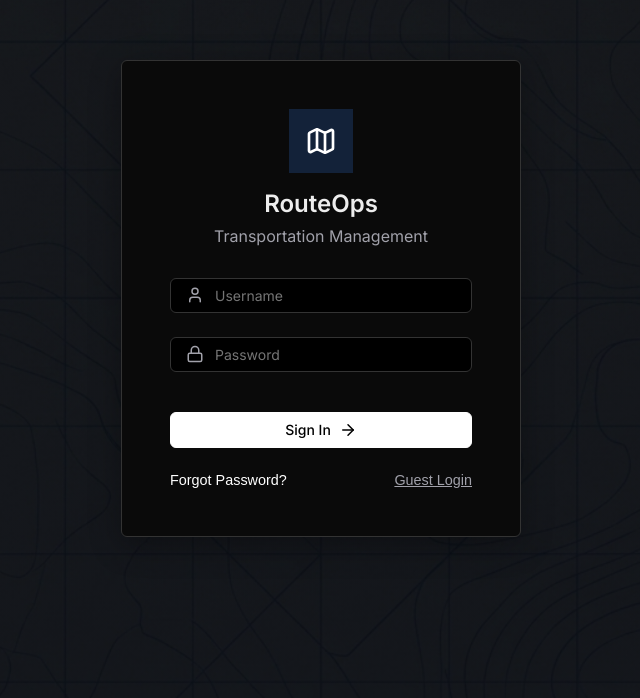
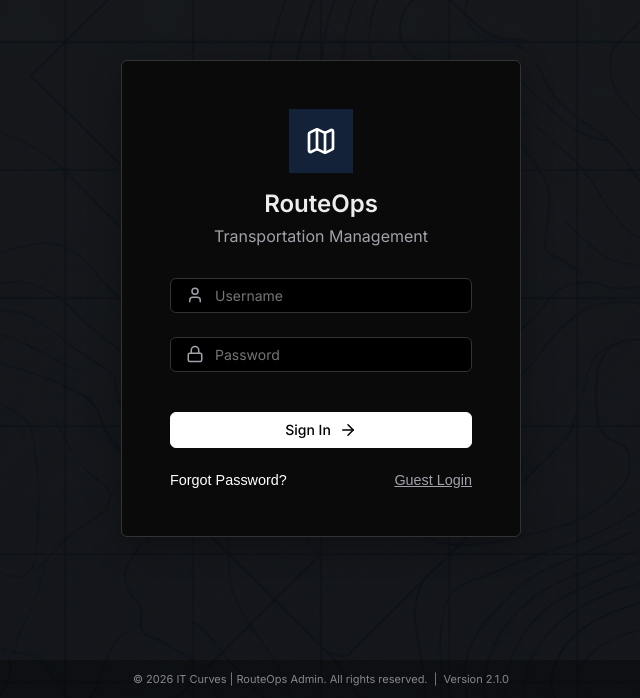
Before and after one commit to umaramin1985-prog/RouteOps, a React (Vite) app in the folder frontend/: page / in a window 1280 px wide. Shown: the part 102-800 px from the top of the page, without its empty margins (319-959 px from the left). Built offline with nearby package versions, Linux system fonts and the light colour scheme.

Commit message:
feat: add Login component with authentication and password recovery support

```diff
--- a/frontend/src/components/Login.tsx
+++ b/frontend/src/components/Login.tsx
@@ -1,6 +1,7 @@
 import { useState } from 'react';
 import { useNavigate } from 'react-router-dom';
 import { Map, Lock, User, ArrowRight, Key } from 'lucide-react';
+import packageJson from '../../package.json';
 
 export default function Login() {
   const [username, setUsername] = useState('');
@@ -185,6 +186,19 @@ export default function Login() {
           </form>
         )}
       </div>
+
+      <footer style={{
+        position: 'absolute',
+        bottom: 0,
+        width: '100%',
+        textAlign: 'center',
+        padding: '12px',
+        color: 'rgba(255,255,255,0.5)',
+        fontSize: '11px',
+        background: 'rgba(0,0,0,0.3)'
+      }}>
+        <span>&copy; {new Date().getFullYear()} IT Curves | RouteOps Admin. All rights reserved. &nbsp;|&nbsp; Version {packageJson.version}</span>
+      </footer>
     </div>
   );
 }
```
